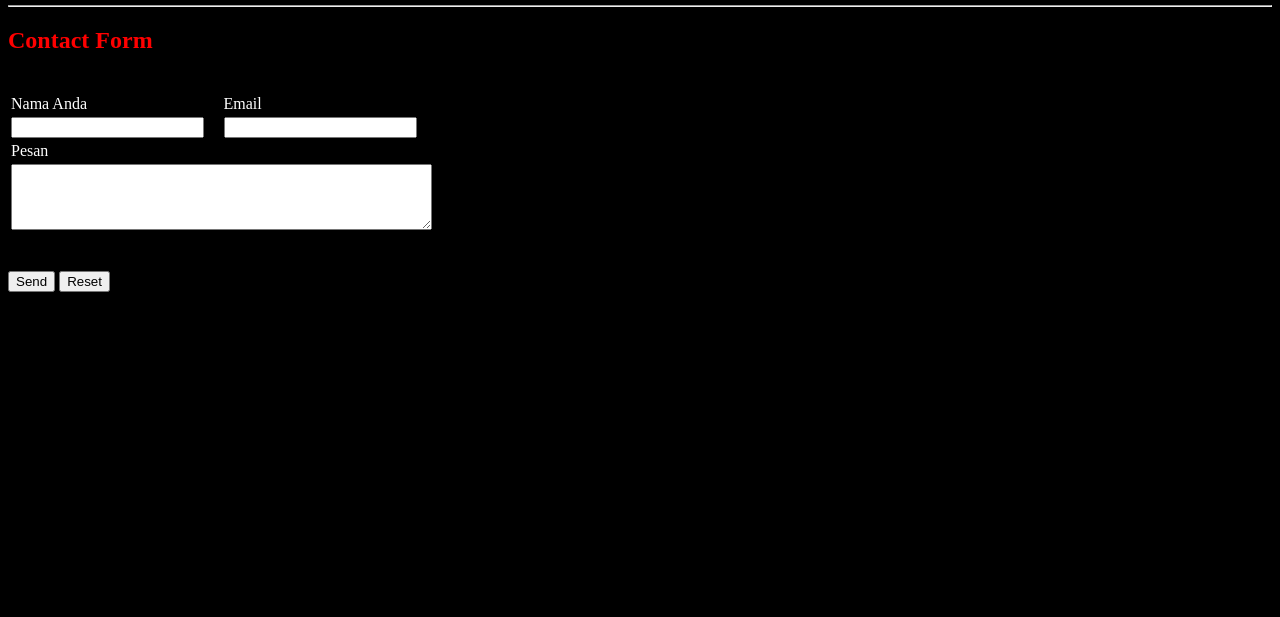
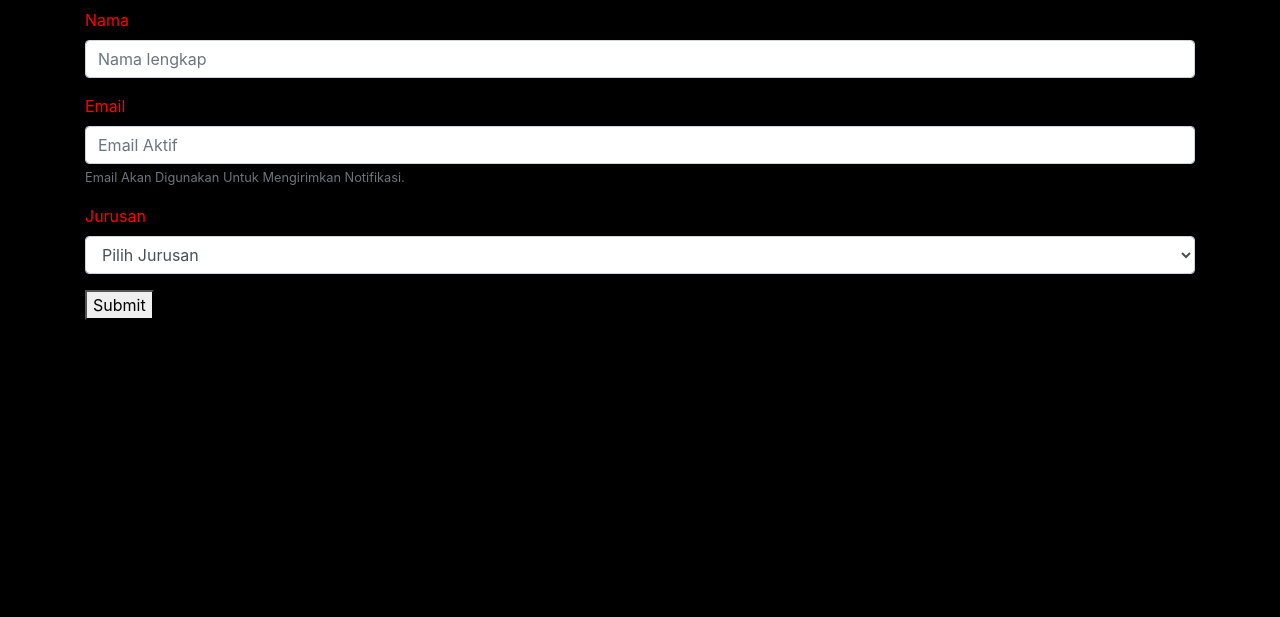
Before and after one commit to Shellyn-E/Shellyn-E.github.io, a plain HTML site: page kontak.html in a window 1280 px wide. Shown: the part 183-800 px from the top of the page. Drawn offline with nearby package versions, Linux system fonts and the light colour scheme.

Commit message:
Update kontak.html

```diff
--- a/kontak.html
+++ b/kontak.html
@@ -1,19 +1,13 @@
 <!DOCTYPE html>
-<head><title>Halaman Kontak</title></head>
+<html lang="en">
+<head>
+    <title>Kontak</title>
+    <link rel="stylesheet" href="https://stackpath.bootstrapcdn.com/bootstrap/4.4.1/css/bootstrap.min.css">
+</head>
 <body style="background-color:black;">
     <style type="text/css">
-        h2 {
+        label, h2 {
             color: red;
-        }
-    </style>
-    <style type="text/css">
-        td {
-            color: white;
-        }
-    </style>
-    <style type="text/css">
-        input {
-            color: black;
         }
     </style>
     <header>
@@ -35,28 +29,45 @@
         </table>
     </nav>
     <hr>
-    <h2 >Contact Form</h2> <br>
-    <form action="">
-        <table widht="400px" cellpading="5" border="0">
-            <tr>
-                <td>Nama Anda</td>
-                <td>Email</td>
-	        </tr>
-	        <tr>
-		        <td> <input type="text" name="name" size="21" /> </td>
-		        <td> <input type="email" name="email" size="21" /> </td>
-	        </tr>
-            <tr>
-		        <td colspan="2"> Pesan </td>
-	        </tr>
-	        <tr>
-		        <td colspan="2">
-		            <textarea name="pesan" cols="50" rows="4"></textarea>
-        </table>
-	    <p>
-            Submit <br>
-		    <input type="submit" name="proses" value="Send" />
-		    <input type="reset" name="reset" value="Reset" />
-        </p>
-    </form>
+    <div class="container">
+        <form name="formPendaftaran" method="post">
+            <div class="form-group">
+                <label>Nama</label>
+                <input type="text" name="nama" placeholder="Nama lengkap" class="form-control" required maxlength="40" minlength="3" id="nama">
+            </div>
+            <div class="form-group">
+                <label>Email</label>
+                <input type="email" name="email" placeholder="Email Aktif" class="form-control" id="email">
+                <small id="emailHelp" class="form-text text-muted">Email Akan Digunakan Untuk Mengirimkan Notifikasi.</small>
+            </div>
+            <div class="form-group">
+                <label>Jurusan</label>
+                <select name="jurusan" class="form-control" id="jurusan">
+                        <option value="0">Pilih Jurusan</option>
+                        <option value="1">Jurusan Rekayasa Perangkat Lunak</option>
+                        <option value="2">Jurusan Teknik Komputer Jaringan</option>
+                        <option value="3">Jurusan Teknik Jaringan Akses</option>
+                    </select>
+            </div>
+            <button onclick="submitdata()"> Submit</button>
+            <script>
+                function submitdata() {
+                    var nama = document.getElementById("nama").value;
+                    var email = document.getElementById("email").value;
+                    var jurusan = document.getElementById("jurusan").value;
+
+
+                if (nama !="" && email !="" && jurusan!=""){
+                    document.getElementById("nama").innerHTML = nama
+                    document.getElementById("email").innerHTML = email
+                    document.getElementById("jurusan").innerHTML = jurusan
+                    return True;
+                }else{
+                    alert('Mohon isi form dengan lengkap !');
+                }
+                }
+            </script>
+        </form>
+    </div>
 </body>
+</html>
```
